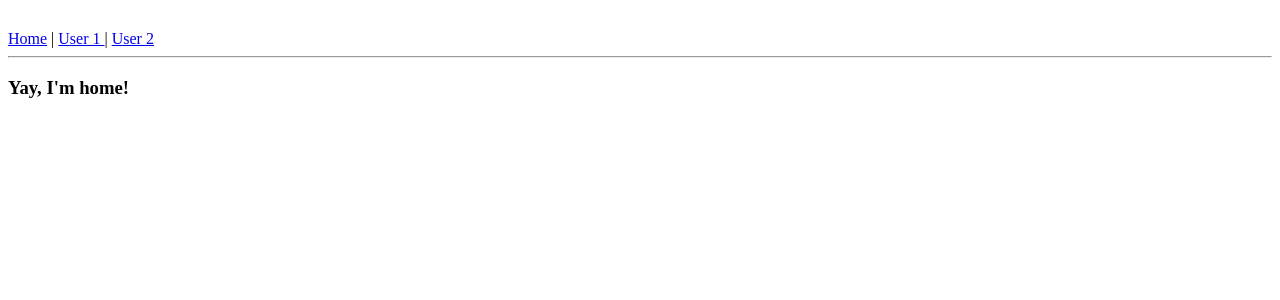
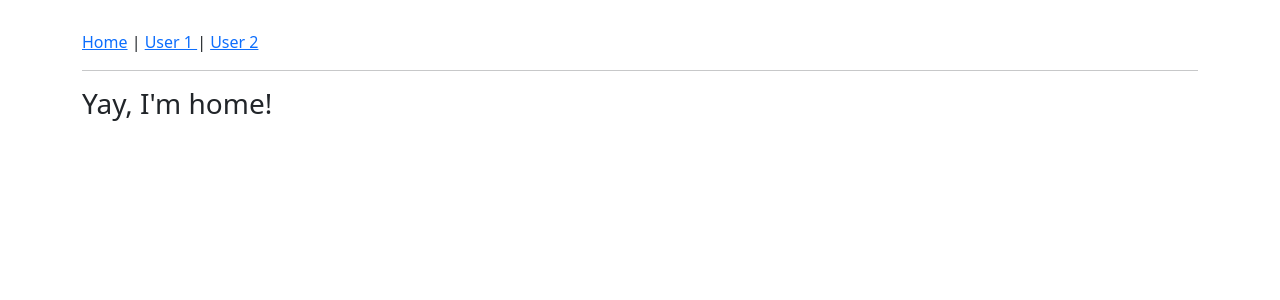
Before and after one commit to AhmedAliRezk5050/angular-practise, an Angular app: page / in a window 1280 px wide. Shown: the top 300 px of the page. Built offline with nearby package versions, Linux system fonts and the light colour scheme.

Commit message:
add booststrap

```diff
--- a/angular.json
+++ b/angular.json
@@ -23,7 +23,8 @@
               "src/assets"
             ],
             "styles": [
-              "src/styles.css"
+              "src/styles.css",
+              "./node_modules/bootstrap/dist/css/bootstrap.min.css"
             ],
             "scripts": []
           },
--- a/package.json
+++ b/package.json
@@ -18,6 +18,7 @@
     "@angular/platform-browser": "^14.0.0",
     "@angular/platform-browser-dynamic": "^14.0.0",
     "@angular/router": "^14.0.0",
+    "bootstrap": "^5.2.1",
     "rxjs": "~7.5.0",
     "tslib": "^2.3.0",
     "zone.js": "~0.11.4"
--- a/src/app/app.component.html
+++ b/src/app/app.component.html
@@ -1,6 +1,6 @@
 <div class="container">
   <div class="row">
-    <div class="col-xs-12 col-sm-10 col-md-8 col-sm-offset-1 col-md-offset-2">
+    <div class="col-12 col-10 col-md-8 col-sm-offset-1 col-md-offset-2">
       <a routerLink="/">Home</a> |
       <a [routerLink]="['user', 1]">
         User 1
@@ -13,7 +13,7 @@
   </div>
   <hr />
   <div class="row">
-    <div class="col-xs-12 col-sm-10 col-md-8 col-sm-offset-1 col-md-offset-2">
+    <div class="col-12 col-sm-10 col-md-8 col-sm-offset-1 col-md-offset-2">
       <router-outlet></router-outlet>
     </div>
   </div>
```
Also changed, not shown: 1 other file (tests, documents, lock files or other folders).
